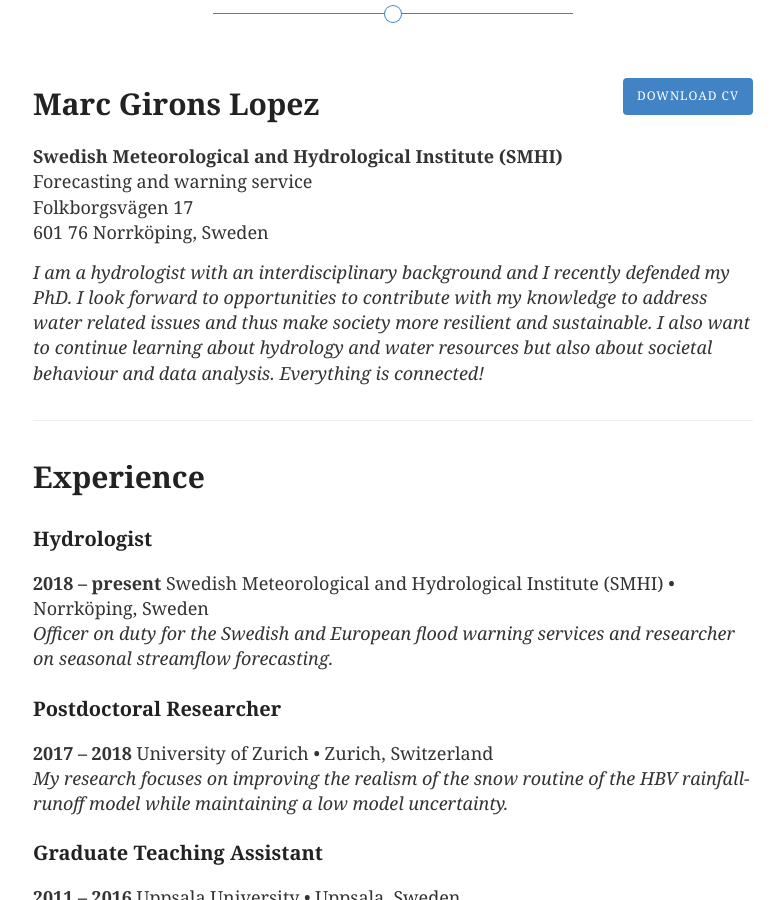
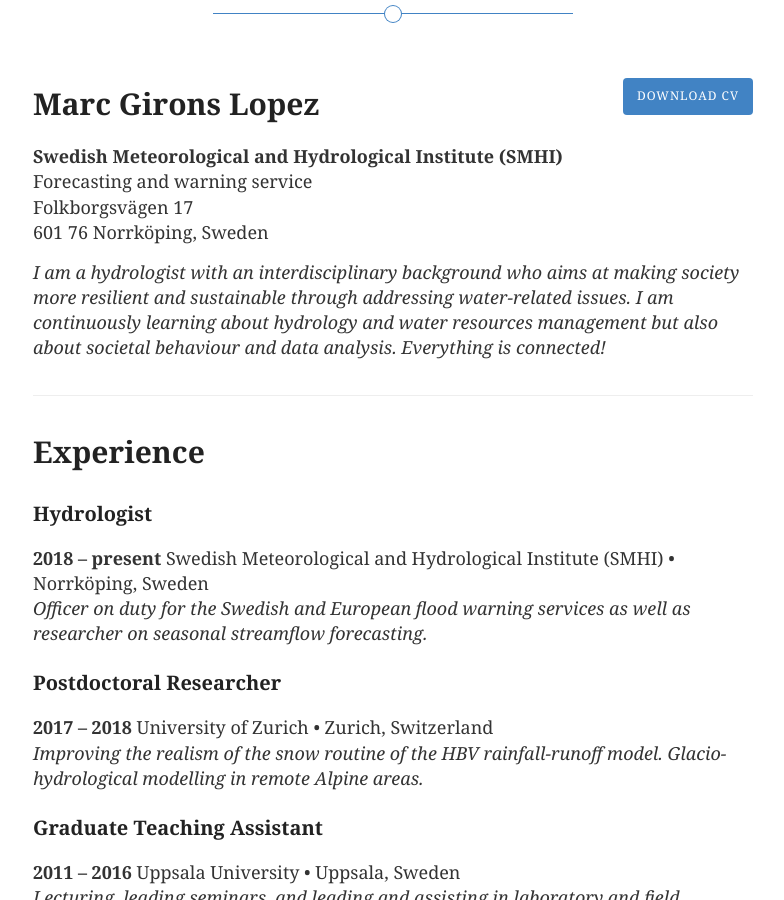
Before and after one commit to GironsLopez/GironsLopez.github.io, a Jekyll site: the page built from cv/index.md, in a window 1280 px wide and 900 px high, scrolled down 257 px. Shown: the whole window, without its empty margins (247-1031 px from the left). Built offline with Jekyll 4.4.1, drawn with Linux system fonts in a browser that asks for light colours.

Commit message:
Update index.md

```diff
--- a/cv/index.md
+++ b/cv/index.md
@@ -10,7 +10,7 @@ Forecasting and warning service
 Folkborgsvägen 17
 601 76 Norrköping, Sweden
 
-*I am a hydrologist with an interdisciplinary background and I recently defended my PhD. I look forward to opportunities to contribute with my knowledge to address water related issues and thus make society more resilient and sustainable. I also want to continue learning about hydrology and water resources but also about societal behaviour and data analysis. Everything is connected!*
+*I am a hydrologist with an interdisciplinary background who aims at making society more resilient and sustainable through addressing water-related issues. I am continuously learning about hydrology and water resources management but also about societal behaviour and data analysis. Everything is connected!*
 
 <div class="line-separator"></div>
 
@@ -18,11 +18,11 @@ Folkborgsvägen 17
 
 ### Hydrologist
 **2018 -- present** Swedish Meteorological and Hydrological Institute (SMHI) • Norrköping, Sweden
-*Officer on duty for the Swedish and European flood warning services and researcher on seasonal streamflow forecasting.*
+*Officer on duty for the Swedish and European flood warning services as well as researcher on seasonal streamflow forecasting.*
 
 ### Postdoctoral Researcher
 **2017 -- 2018** University of Zurich • Zurich, Switzerland
-*My research focuses on improving the realism of the snow routine of the HBV rainfall-runoff model while maintaining a low model uncertainty.*
+*Improving the realism of the snow routine of the HBV rainfall-runoff model. Glacio-hydrological modelling in remote Alpine areas.*
 
 ### Graduate Teaching Assistant
 **2011 -- 2016** Uppsala University • Uppsala, Sweden
```
